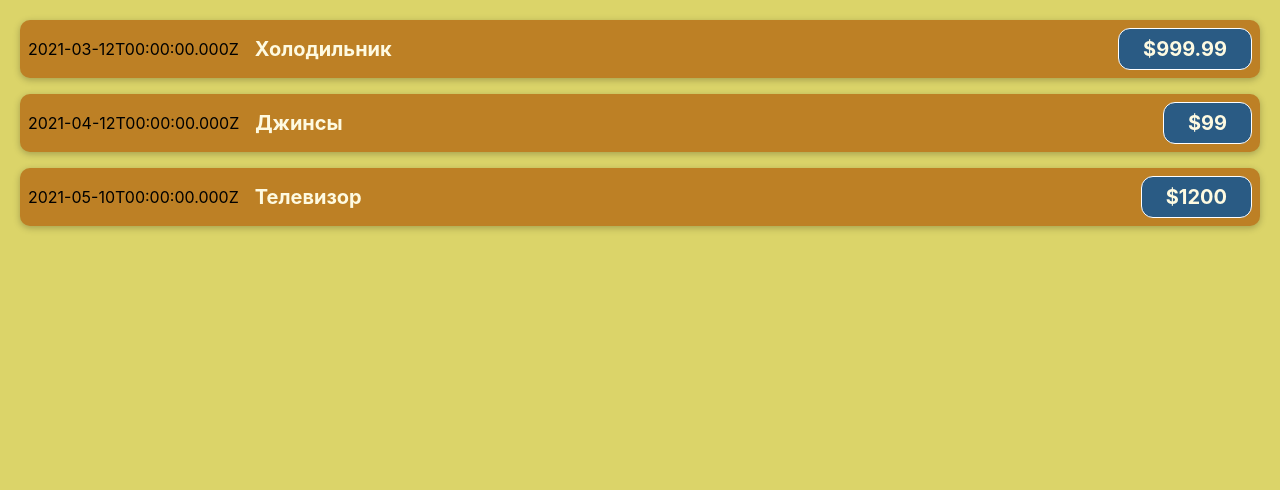
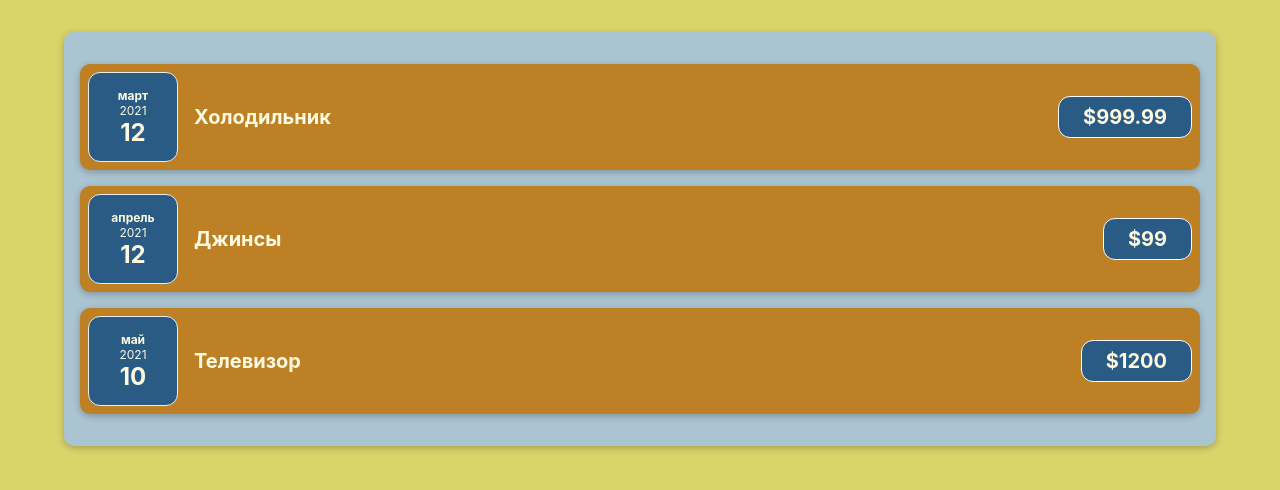
Before and after one commit to Gumadan/cost-accounting, a JavaScript app: page / in a window 1280 px wide. Shown: the top 490 px of the page. Built offline with nearby package versions, Linux system fonts and the light colour scheme.

Commit message:
divided the APP.js into small files

```diff
--- a/src/App.js
+++ b/src/App.js
@@ -1,4 +1,4 @@
-import CostItem from "./components/CostItem";
+import Costs from "./components/Costs";
 
 function App() {
   const costs = [
@@ -21,22 +21,7 @@ function App() {
 
   return (
     <div>
-      <CostItem
-        date={costs[0].date}
-        description={costs[0].description}
-        amount={costs[0].amount}
-      ></CostItem>
-      <CostItem
-        date={costs[1].date}
-        description={costs[1].description}
-        amount={costs[1].amount}
-      ></CostItem>
-      <CostItem
-        date={costs[2].date}
-        description={costs[2].description}
-        amount={costs[2].amount}
-      ></CostItem>
-
+      <Costs costs={costs}/>
     </div>
   );
 }
--- /dev/null
+++ b/src/components/CostDate.css
@@ -0,0 +1,26 @@
+.cost-date {
+    display: flex;
+    flex-direction: column;
+    width: 5.5rem;
+    height: 5.5rem;
+    border: 1px solid #ececec;
+    background-color: #2a5b84;
+    color: #fefae1;
+    border-radius: 12px;
+    align-items: center;
+    justify-content: center;
+  }
+
+  .cost-date__month {
+    font-size: 0.75rem;
+    font-weight: bold;
+  }
+
+  .cost-date__year {
+    font-size: 0.75rem;
+  }
+
+  .cost-date__day {
+    font-size: 1.5rem;
+    font-weight: bold;
+  }
--- /dev/null
+++ b/src/components/CostDate.js
@@ -0,0 +1,18 @@
+import './CostDate.css'
+
+
+function CostDate(props) {
+  const month = props.date.toLocaleString("ru-RU", { month: "long" });
+  const year = props.date.getFullYear();
+  const day = props.date.toLocaleString("ru-RU", { day: "2-digit" });
+
+  return (
+    <div className='cost-date'>
+        <div className='cost-date__month'>{month}</div>
+        <div className='cost-date__year'>{year}</div>
+        <div className='cost-date__day'>{day}</div>
+      </div>
+  );
+}
+
+export default CostDate;
--- a/src/components/CostItem.js
+++ b/src/components/CostItem.js
@@ -1,9 +1,10 @@
 import "./CostItem.css";
+import CostDate from "./CostDate";
 
 function CostItem(props) {
   return (
     <div className="cost-item">
-      <div>{props.date.toISOString()}</div>
+      <CostDate date={props.date}/>
       <div className="cost-item__description">
         <h2>{props.description}</h2>
         <div className="cost-item__price">${props.amount}</div>
--- /dev/null
+++ b/src/components/Costs.css
@@ -0,0 +1,10 @@
+.costs {
+    padding: 1rem;
+    background-color: #aac4d1;
+    margin: 2rem auto;
+    width: 70rem;
+    max-width: 95%;
+    border-radius: 10px;
+    box-shadow: 0 2px 7px rgba(0, 0, 0, 0.25);
+
+  }
--- /dev/null
+++ b/src/components/Costs.js
@@ -0,0 +1,26 @@
+import CostItem from "./CostItem";
+import "./Costs.css";
+
+function Costs(props) {
+  return (
+    <div className="costs">
+      <CostItem
+        date={props.costs[0].date}
+        description={props.costs[0].description}
+        amount={props.costs[0].amount}
+      />
+      <CostItem
+        date={props.costs[1].date}
+        description={props.costs[1].description}
+        amount={props.costs[1].amount}
+      />
+      <CostItem
+        date={props.costs[2].date}
+        description={props.costs[2].description}
+        amount={props.costs[2].amount}
+      />
+    </div>
+  );
+}
+
+export default Costs;
```
